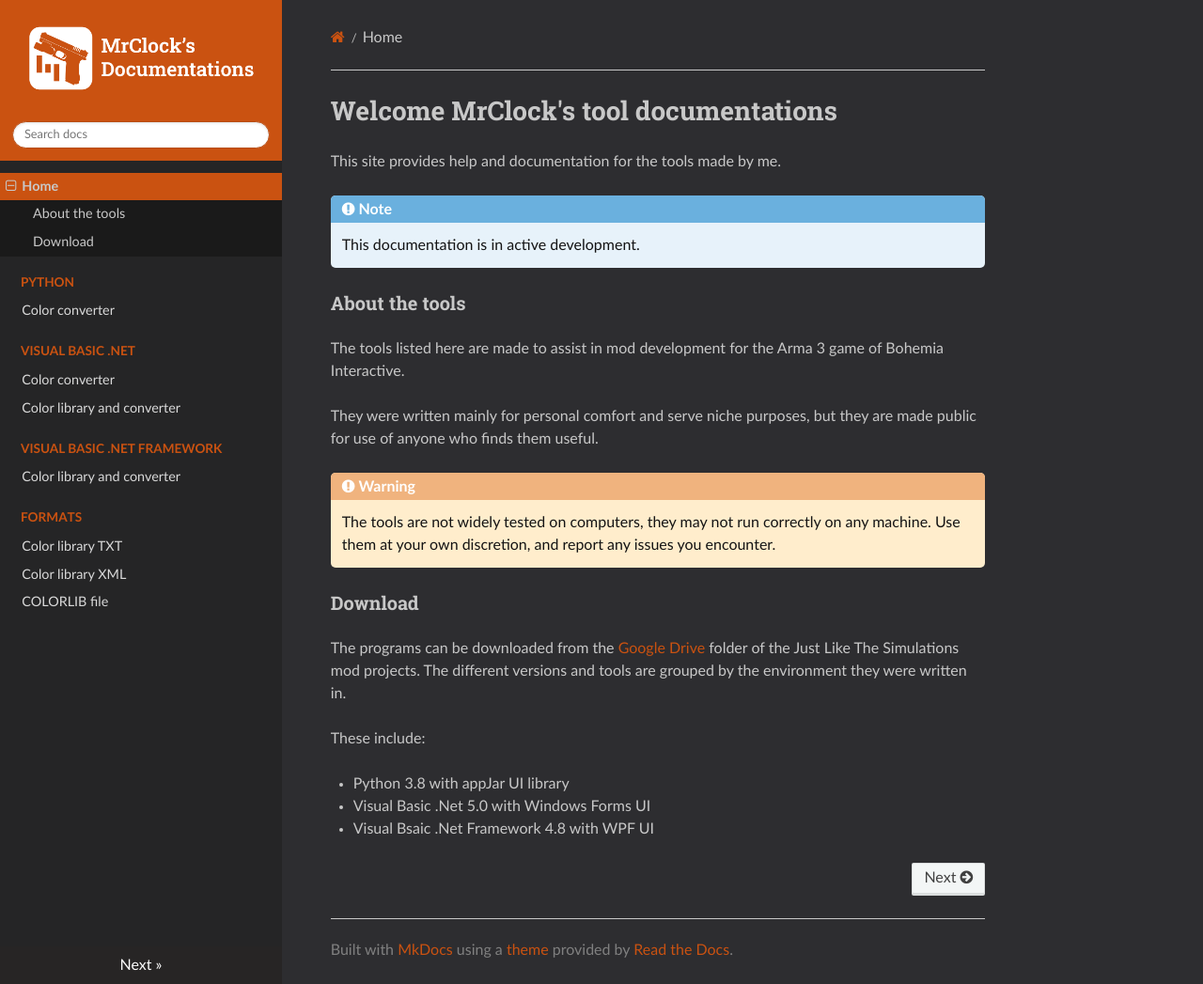
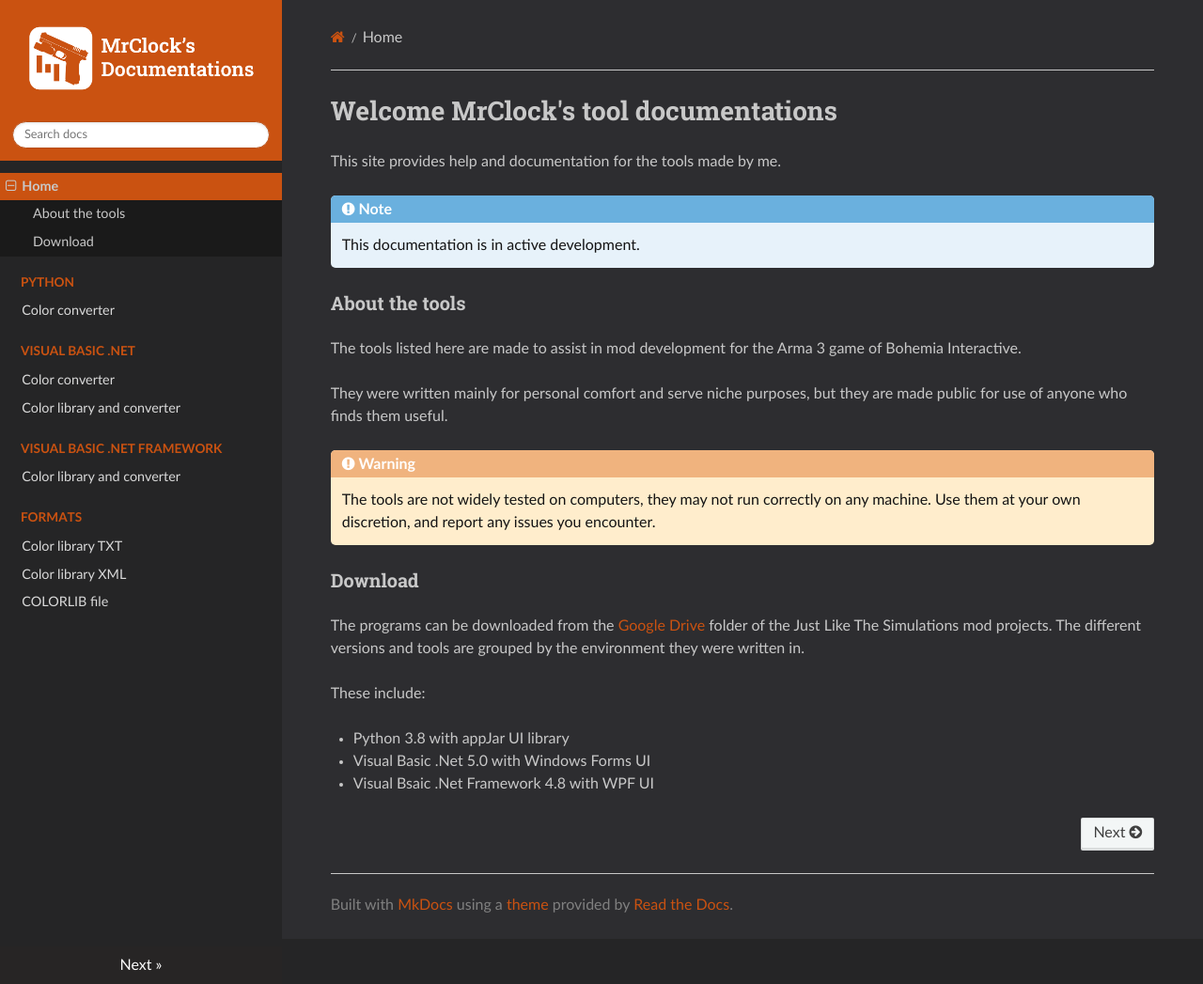
Before and after one commit to MrClock8163/ToolDocumentation, an MkDocs documentation site: the page built from docs/index.md, in a window 1280 px wide and 1047 px high. Shown: the whole window at 94% size. Built offline with MkDocs 1.6.1, drawn with Linux system fonts in a browser that asks for light colours; nearby versions of some CDN libraries.

Commit message:
Update styles.css

```diff
--- a/docs/styles.css
+++ b/docs/styles.css
@@ -33,7 +33,8 @@
 
 .wy-nav-content {
     margin: 0;
-    background: none;
+    background: #2d2d30;
+	max-width: 1000px;
 }
 
 .wy-nav-top {
@@ -62,11 +63,6 @@
 }
 
 .wy-menu-vertical a {
-    line-height: 18px;
-    padding: .4045em 1.618em;
-    display: block;
-    position: relative;
-    font-size: 90%;
     color: #d9d9d9;
 }
 
@@ -86,7 +82,7 @@
 }
 
 .wy-nav-content-wrap {
-	background: #2d2d30
+	background: #252526
 
 }
 
```
